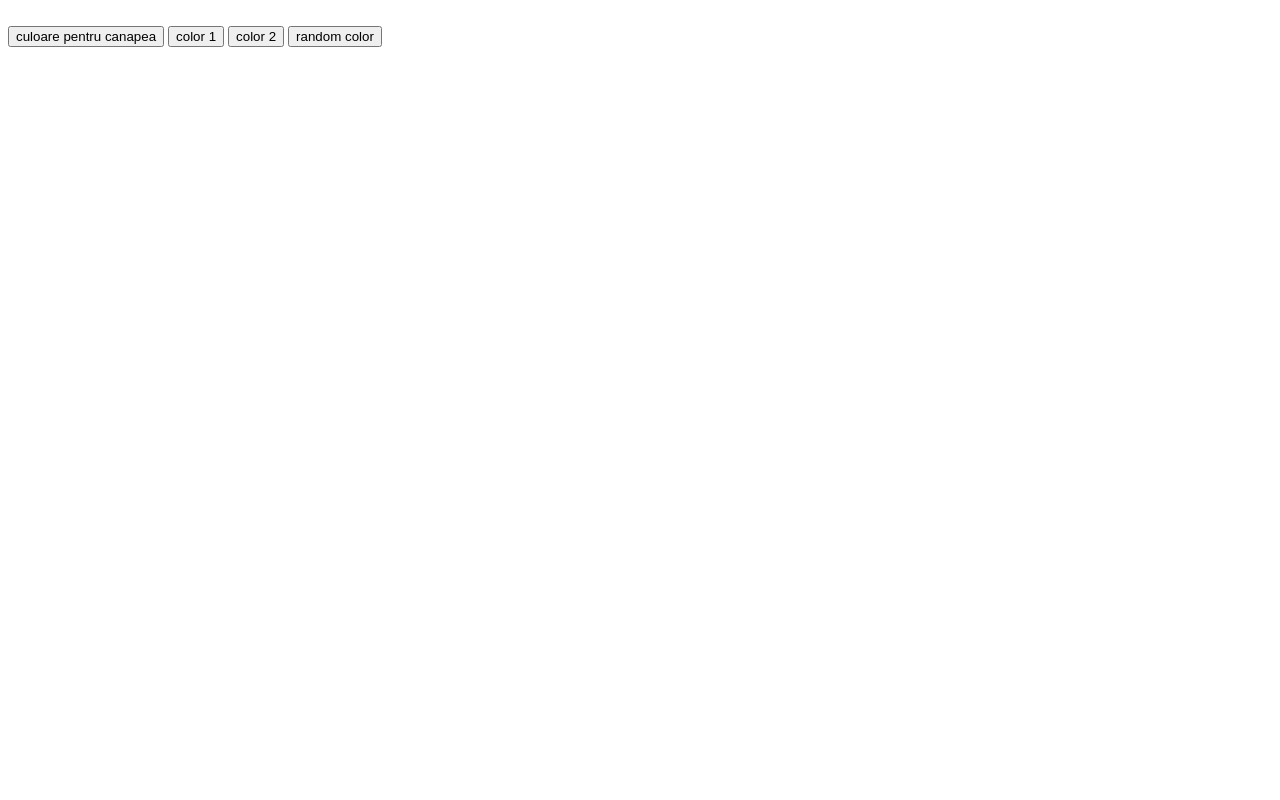
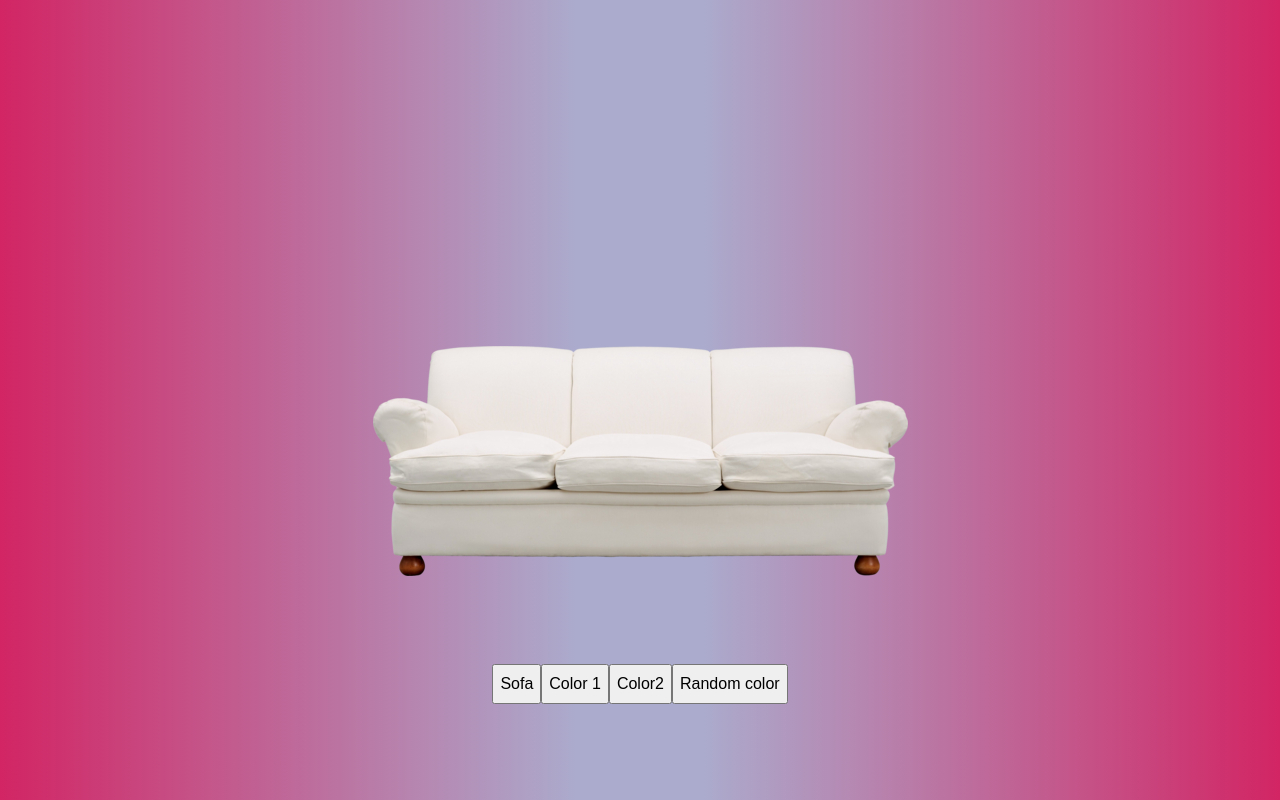
Before and after one commit to ecaterinaursu/gradient-randomizer, a plain HTML site: page index.html in a window 1280 px wide. Drawn offline with Linux system fonts and the light colour scheme.

Commit message:
Am adaugat imagine, pozitionat butoanele si am adaugat gradient pe background

```diff
--- a/index.html
+++ b/index.html
@@ -3,25 +3,18 @@
 <head>
     <meta charset="UTF-8">
     <title>Title</title>
+    <link rel="stylesheet" href="style.css">
 </head>
 <body>
-<div class="parinte">
-    <div class="imagine">
-        <img src="" alt="">
+<div class="background">
+    <div class="img">
+        <img src="/img/img3.png" alt="sofa image">
     </div>
-    <div class="butoane">
-        <button class="canapea">
-            culoare pentru canapea
-        </button>
-        <button class="first">
-            color 1
-        </button>
-        <button class="second">
-            color 2
-        </button>
-        <button class="randomize">
-            random color
-        </button>
+    <div class="container_buttons">
+        <button class="dimensions sofa ">Sofa</button>
+        <button class="dimensions firs_color">Color 1</button>
+        <button class="dimensions second_color">Color2</button>
+        <button class="dimensions gradient_random">Random color</button>
     </div>
 </div>
 </body>
--- /dev/null
+++ b/style.css
@@ -0,0 +1,51 @@
+body{
+    margin: 0;
+}
+.background{
+    background-image: linear-gradient(90deg, #D22564 0%, #ABABCD 45%, #ABABCD 55%, #D22564 100%);
+    width: 100vw;
+    height: 100vh;
+}
+.sofa{
+    text-align: center;
+    font-size: 16px;
+    cursor: pointer;
+    height: 40px;
+}
+.firs_color{
+    text-align: center;
+    font-size: 16px;
+    cursor: pointer;
+    height: 40px;
+}
+.second_color{
+    text-align: center;
+    font-size: 16px;
+    cursor: pointer;
+    height: 40px;
+}
+.gradient_random{
+    text-align: center;
+    font-size: 16px;
+    cursor: pointer;
+    height: 40px;
+}
+.container_buttons{
+    justify-content: center;
+    align-items: flex-end;
+    display: flex;
+    flex-direction: row;
+    height: 16vh;
+}
+.dimension {
+    width: 64px;
+    height: 48px;
+    margin: 0 2px;
+}
+.img{
+    display: flex;
+    justify-content: center;
+    align-items: flex-end;
+    height: 72vh;
+
+}
```
Also changed, not shown: img/img3.png (added), img/img4.png (added), img/img5.png (added), img/img6.png (added).
